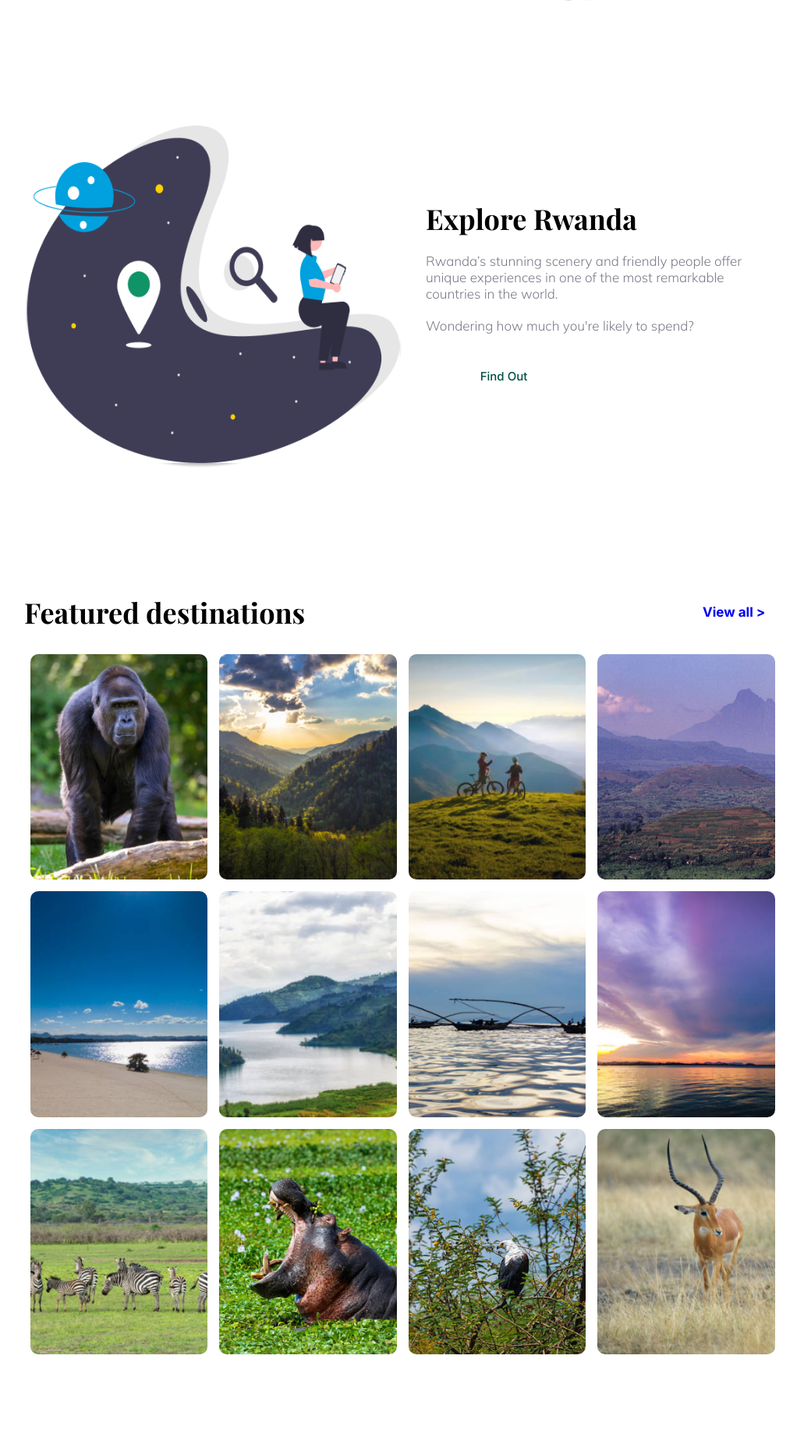
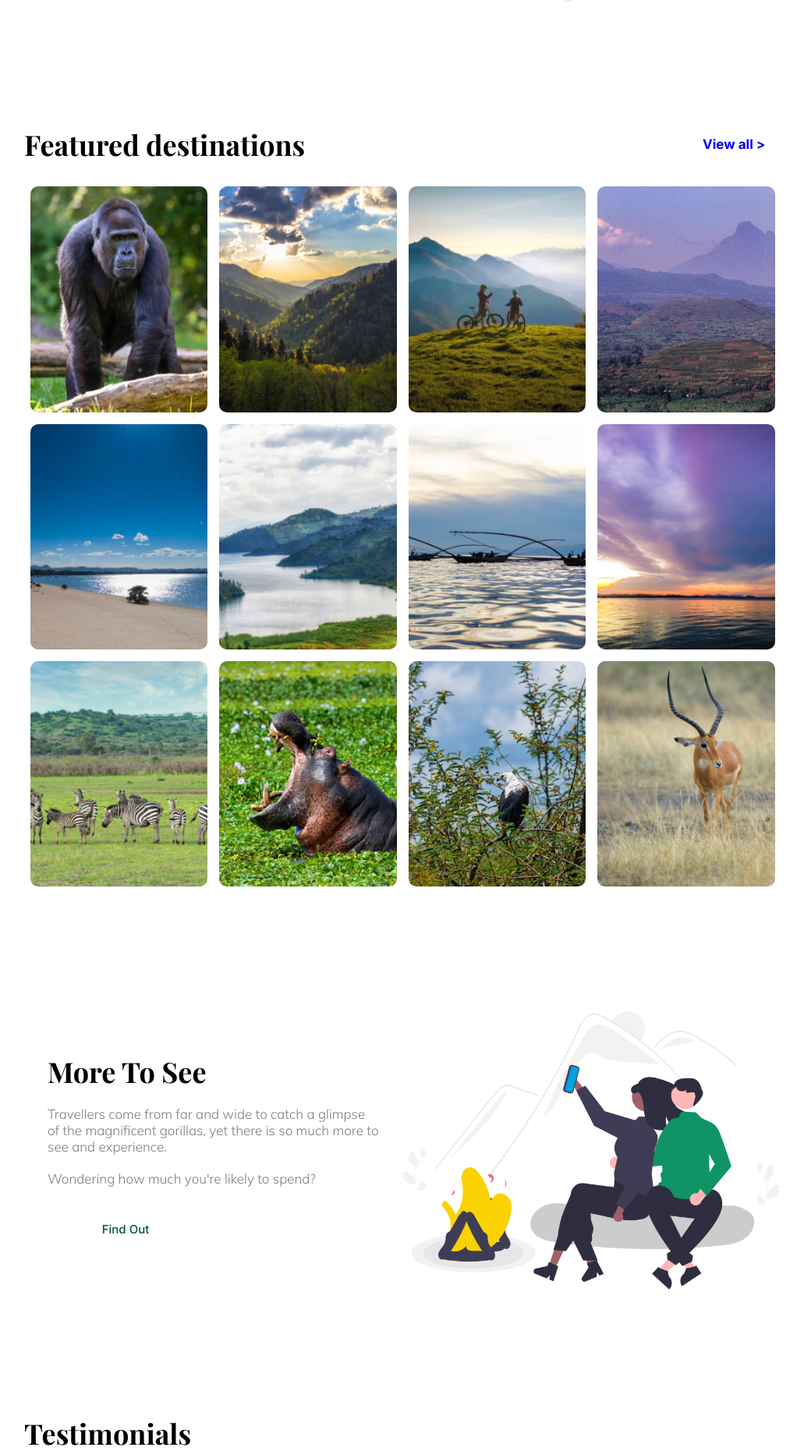
Before and after one commit to Cyebukayire/smartily, a Django app: page / in a window 1280 px wide. Shown: the part 488-2349 px from the top of the page at 78% size, without its empty margins (124-1155 px from the left). Run offline with Django 3.2, Linux system fonts and the light colour scheme; some web fonts are replaced.

Commit message:
remove explore section

```diff
--- a/templates/index.html
+++ b/templates/index.html
@@ -145,23 +145,23 @@
 
 
 <!--Explore World-->
-<section class="explore">
-    <div class="container">
-        <div class="section-content">
-            <div class="section-img">
-                <img src="{% static 'images/explore.png' %}" alt="">
-            </div>
-            <div class="section-text section-2">
-                <h3 class="section-title">Explore Rwanda </h3>
-                <p class="p-description">Rwanda’s stunning scenery and
-                    friendly people offer unique experiences in one of the most remarkable countries in the world.
-                </p>
-                <p class="p-description">Wondering how much you're likely to spend?</p>
-                <a href="#" class="btn btn-explore">Find Out</a>
-            </div>
-        </div>
-    </div>
-</section>
+<!--<section class="explore">-->
+<!--    <div class="container">-->
+<!--        <div class="section-content">-->
+<!--            <div class="section-img">-->
+<!--                <img src="{% static 'images/explore.png' %}" alt="">-->
+<!--            </div>-->
+<!--            <div class="section-text section-2">-->
+<!--                <h3 class="section-title">Explore Rwanda </h3>-->
+<!--                <p class="p-description">Rwanda’s stunning scenery and -->
+<!--                    friendly people offer unique experiences in one of the most remarkable countries in the world.-->
+<!--                </p>-->
+<!--                <p class="p-description">Wondering how much you're likely to spend?</p>-->
+<!--                <a href="#" class="btn btn-explore">Find Out</a>-->
+<!--            </div>-->
+<!--        </div>-->
+<!--    </div>-->
+<!--</section>-->
 <!--Explore World-->
 
 <!-- Features Destinations -->
```
